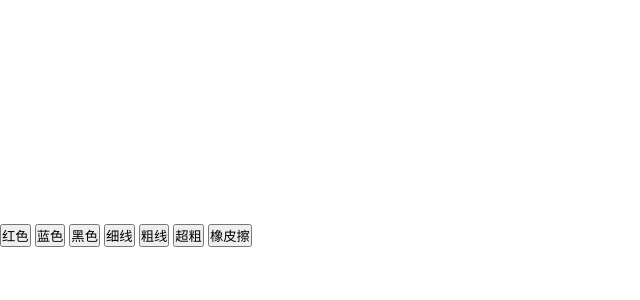
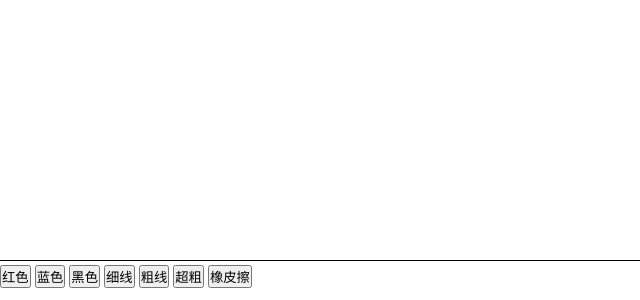
Before and after one commit to hiter1997/chongqing, a plain HTML site: page index.html in a window 1280 px wide. Shown: the part 500-800 px from the top of the page, without its empty margins (0-640 px from the left). Drawn offline with Linux system fonts and the light colour scheme.

Commit message:
Update index.html

```diff
--- a/index.html
+++ b/index.html
@@ -15,6 +15,12 @@
             display: block;
             width: 100vw;
             height: 100vh;
+        }
+        canvas{
+            border-bottom: solid 1px black;
+        }
+        .bottom{
+            max-height: 40px;
         }
     </style>
 </head>
@@ -36,7 +42,7 @@
 <script type="text/javascript">
     let canvas = document.getElementById('canvas');
     canvas.width = document.documentElement.clientWidth;
-    canvas.height = document.documentElement.clientHeight*0.9;
+    canvas.height = document.documentElement.clientHeight-40;
 
     let ctx = canvas.getContext('2d');
     let painting = false;
@@ -90,7 +96,7 @@
     }
     function deleteColor(){
         changeColor("white");
-        changeLineWidth(12);
+        changeLineWidth(20);
     }
 
 </script>
```
